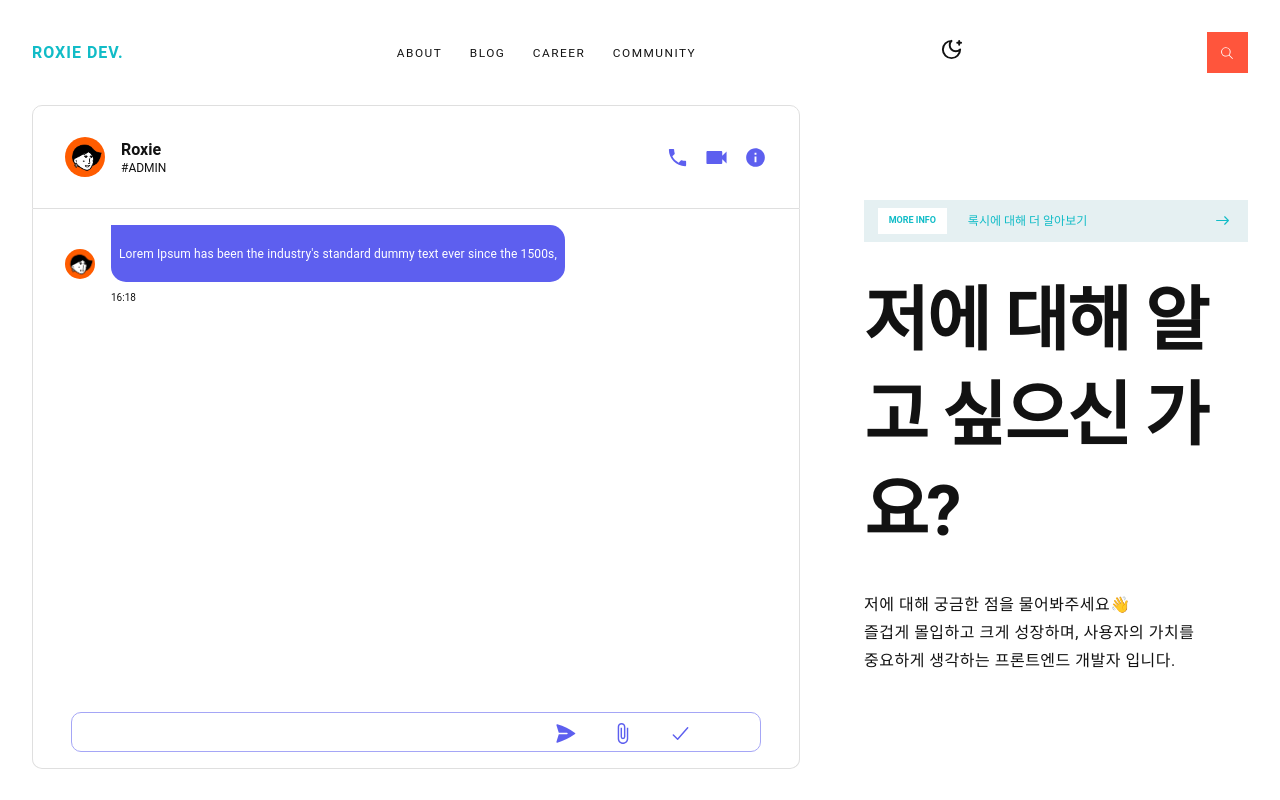
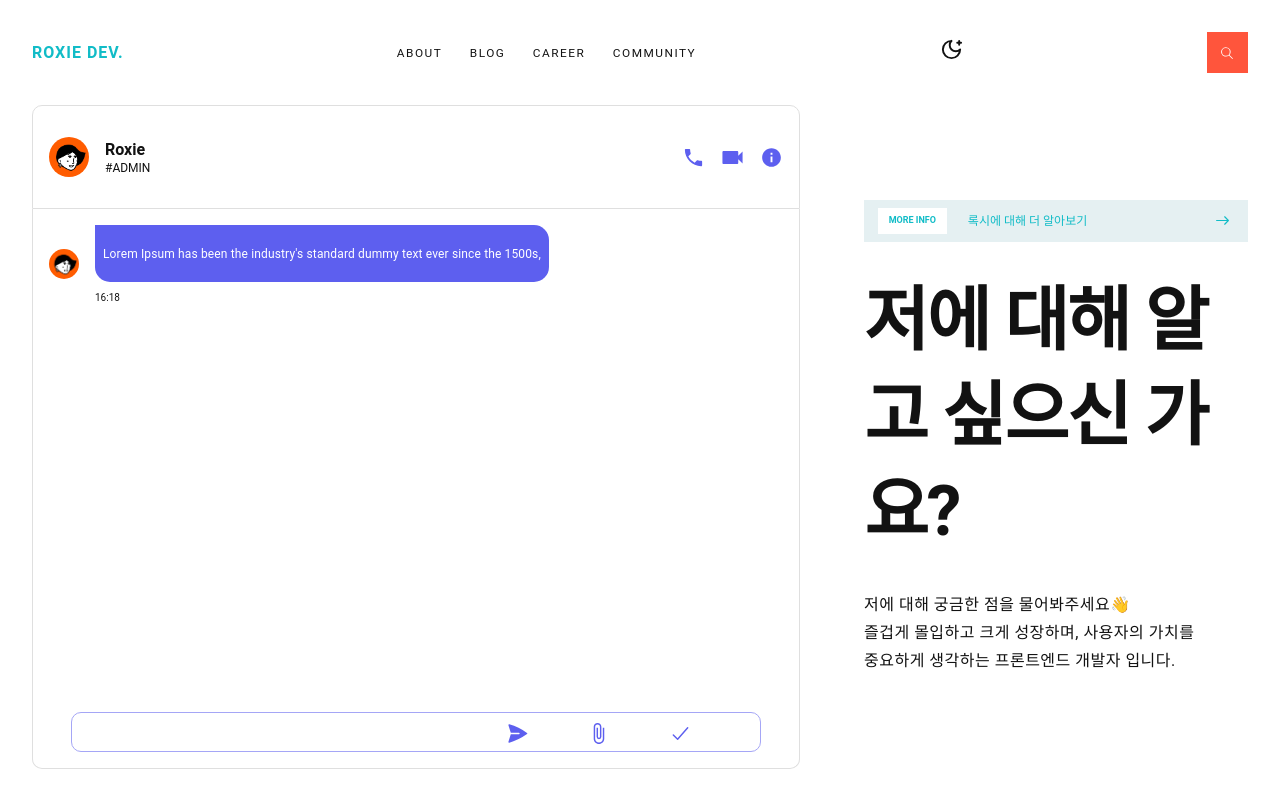
Before and after one commit to MinJeung-Kim/Portfolio, a Next.js app in the folder client/: page / in a window 1280 px wide. Shown: the top 800 px of the page. Built offline with nearby package versions, Linux system fonts and the light colour scheme.

Commit message:
Fix: chat

```diff
--- a/client/src/components/home/career/Career.module.scss
+++ b/client/src/components/home/career/Career.module.scss
@@ -198,6 +198,9 @@ $small-gap: 0.5rem;
     @include flex-container($gap: 0);
     word-break: keep-all;
     padding-bottom: 0.8rem;
+    @include mobile {
+      font-size: 0.5rem;
+    }
 
     .header {
       display: block;
--- a/client/src/components/home/chat/Chat.module.scss
+++ b/client/src/components/home/chat/Chat.module.scss
@@ -16,13 +16,13 @@
 .header {
   @include Flexbox($justify: space-between);
   @include Border($tl: 10px, $tr: 10px, $bl: 0, $br: 0);
-  @include Padding(0, 2rem);
+  @include Padding(0, 1rem);
   width: 100%;
   height: 104px;
   background: var(--color-bg-dark);
 
   .identity {
-    @include Flexbox;
+    @include Flexbox($justify: space-between);
     gap: 1em;
 
     @include mobile {
@@ -89,7 +89,7 @@
 
   .speechBubble {
     @include Flexbox($justify: flex-start);
-    @include Padding(1rem, 2rem);
+    @include Padding(1rem, 1rem);
     gap: 1rem;
     background: var(--color-bg-dark);
 
@@ -136,7 +136,7 @@ $padding: 25px;
 
   > div {
     @include Flexbox($justify: space-between);
-    width: 20%;
+    width: 27%;
     position: absolute;
     right: 10%;
     top: 10px;
```
